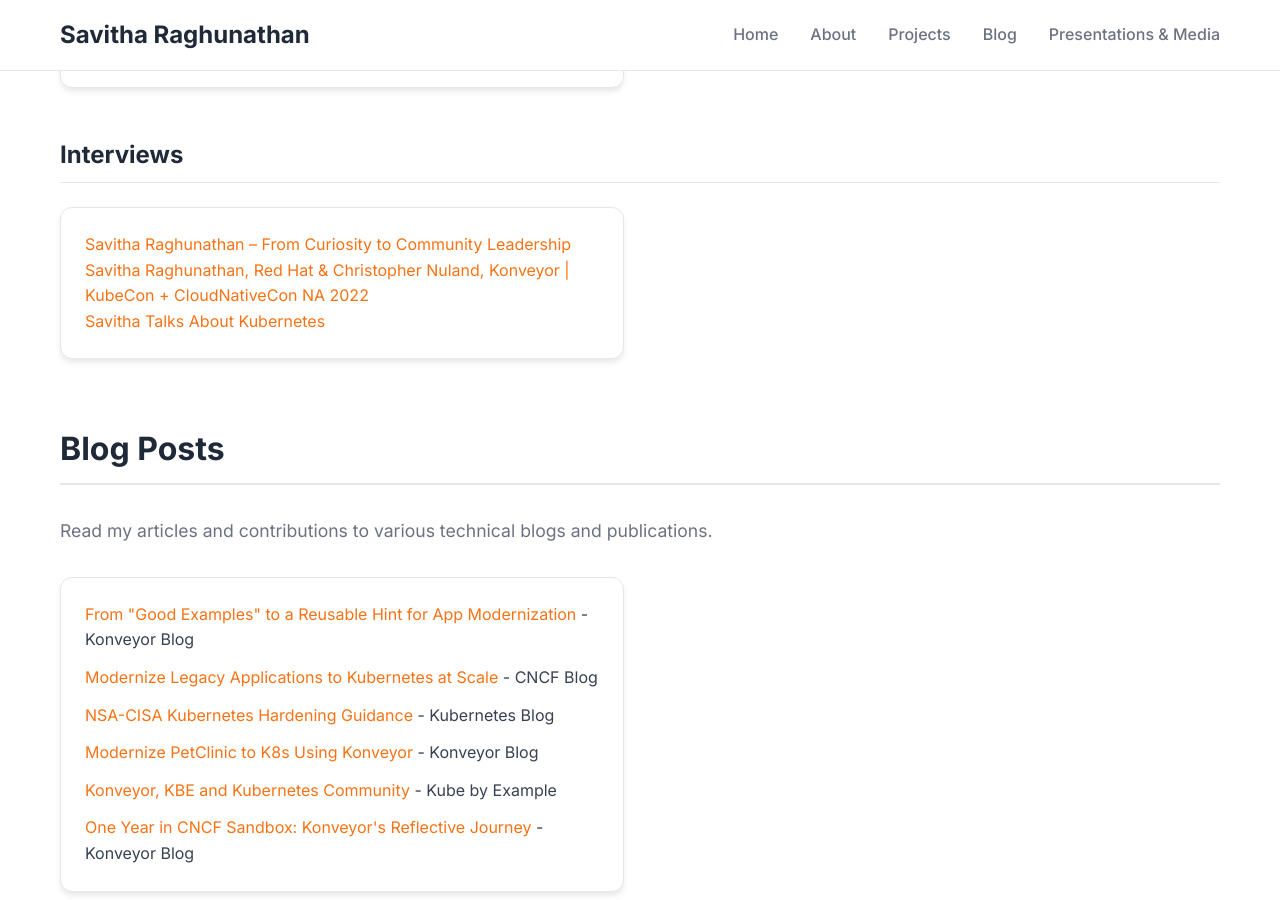
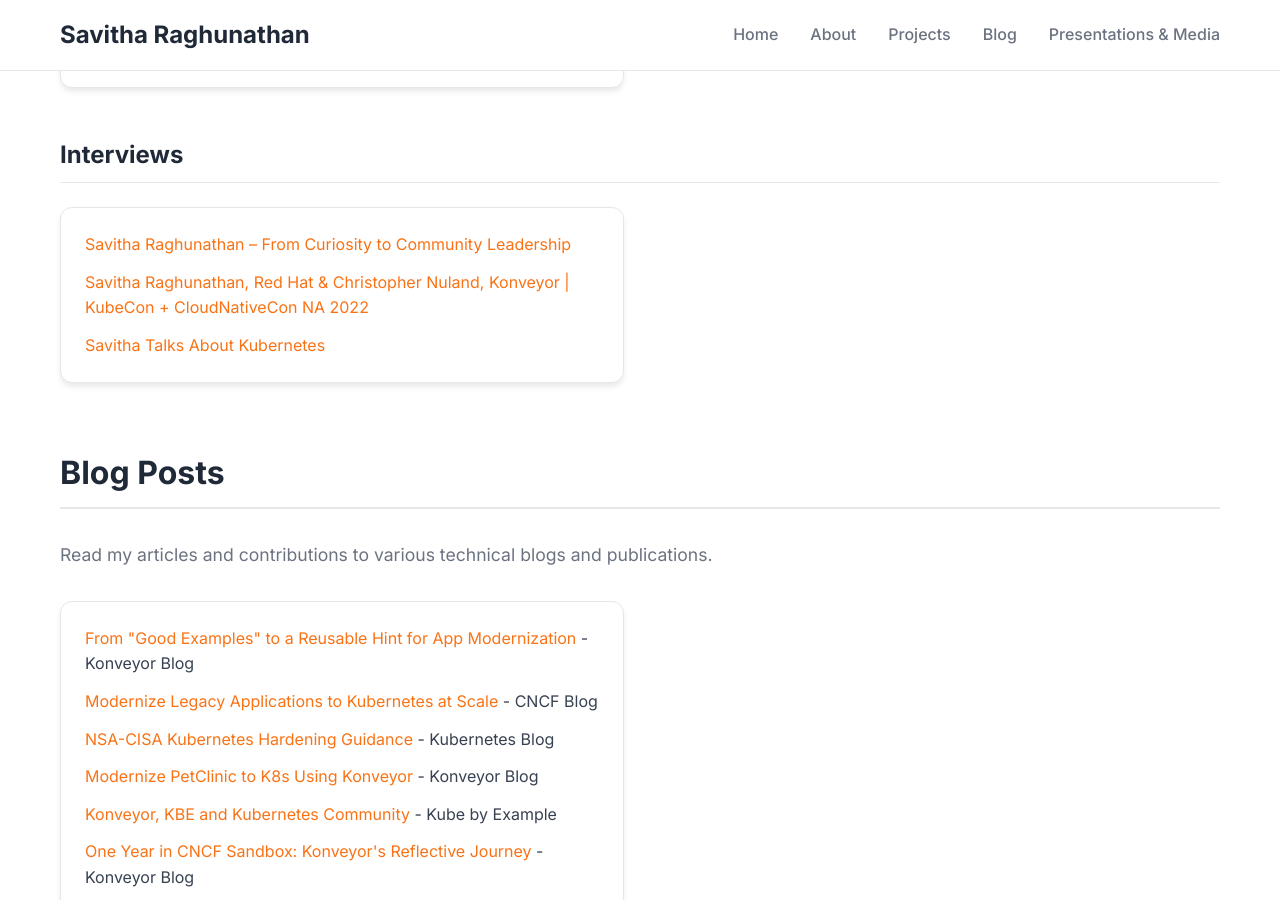
Before and after one commit to savitharaghunathan/savitharaghunathan.github.io, a Jekyll site: the page built from _pages/podcasts.md, in a window 1280 px wide and 900 px high, scrolled down 1940 px. Built offline with Jekyll 4.4.1, drawn with Linux system fonts in a browser that asks for light colours.

Commit message:
updating interviews

```diff
--- a/_pages/podcasts.md
+++ b/_pages/podcasts.md
@@ -152,12 +152,8 @@ permalink: /podcasts/
                         <div class="card-content">
                           <ul class="content-list">
                                 <li><a href="https://www.cncf.io/humans-of-cloud-native/savitha-raghunathan/" target="_blank">Savitha Raghunathan – From Curiosity to Community Leadership</a></li>
-                            </ul>
-                            <ul class="content-list">
                                 <li><a href="https://youtu.be/3yRy-eR3rhg" target="_blank">Savitha Raghunathan, Red Hat & Christopher Nuland, Konveyor | KubeCon + CloudNativeCon NA 2022</a></li>
-                            </ul>
-                            <ul class="content-list">
-                                <li><a href="https://blogs.mathworks.com/community/2020/11/02/questions-for-savitha-raghunathan/" target="_blank">Savitha Talks About Kubernetes </a></li>
+                                <li><a href="https://blogs.mathworks.com/community/2020/11/02/questions-for-savitha-raghunathan/" target="_blank">Savitha Talks About Kubernetes</a></li>
                             </ul>
                         </div>
                     </article>
```
